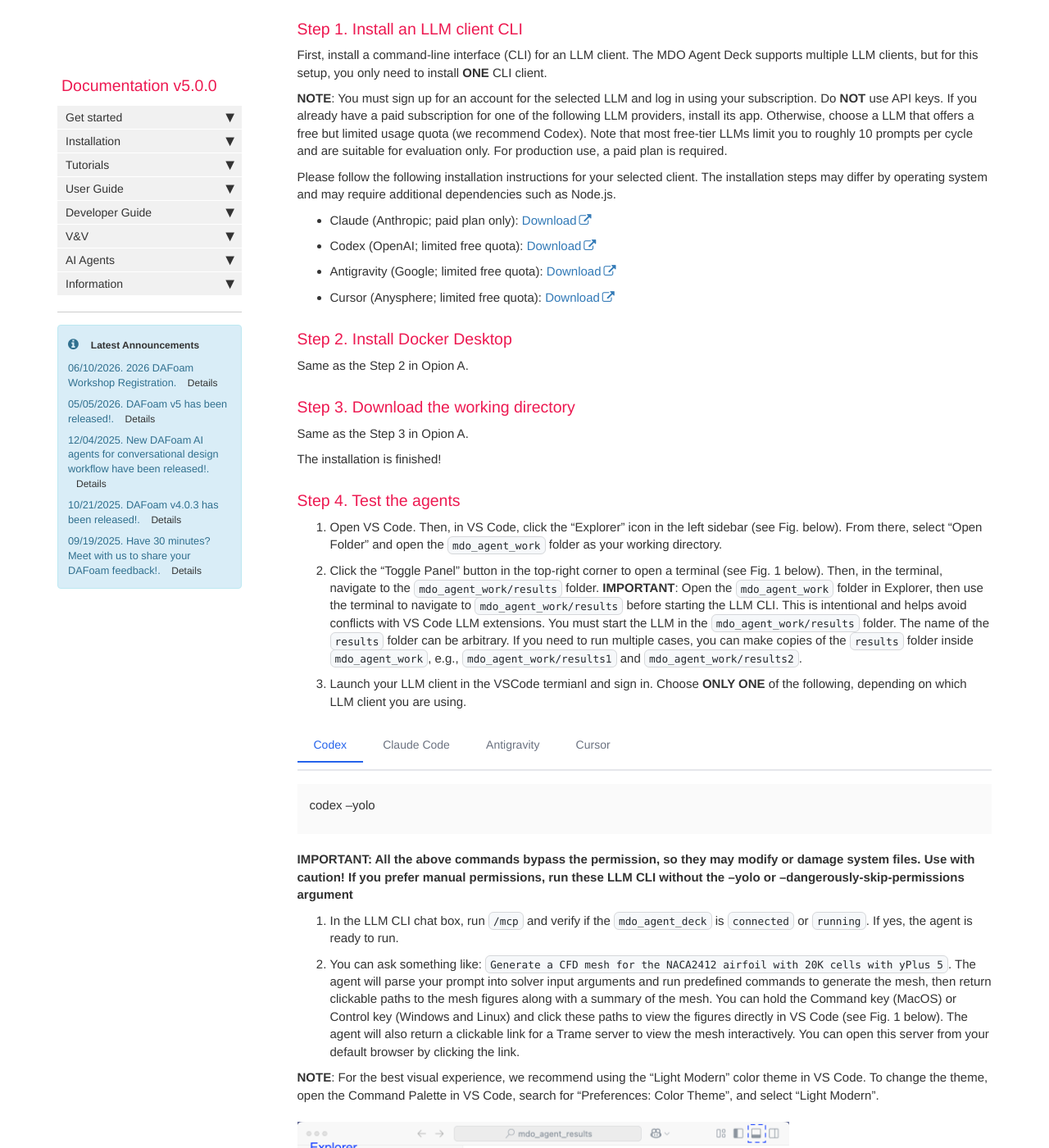
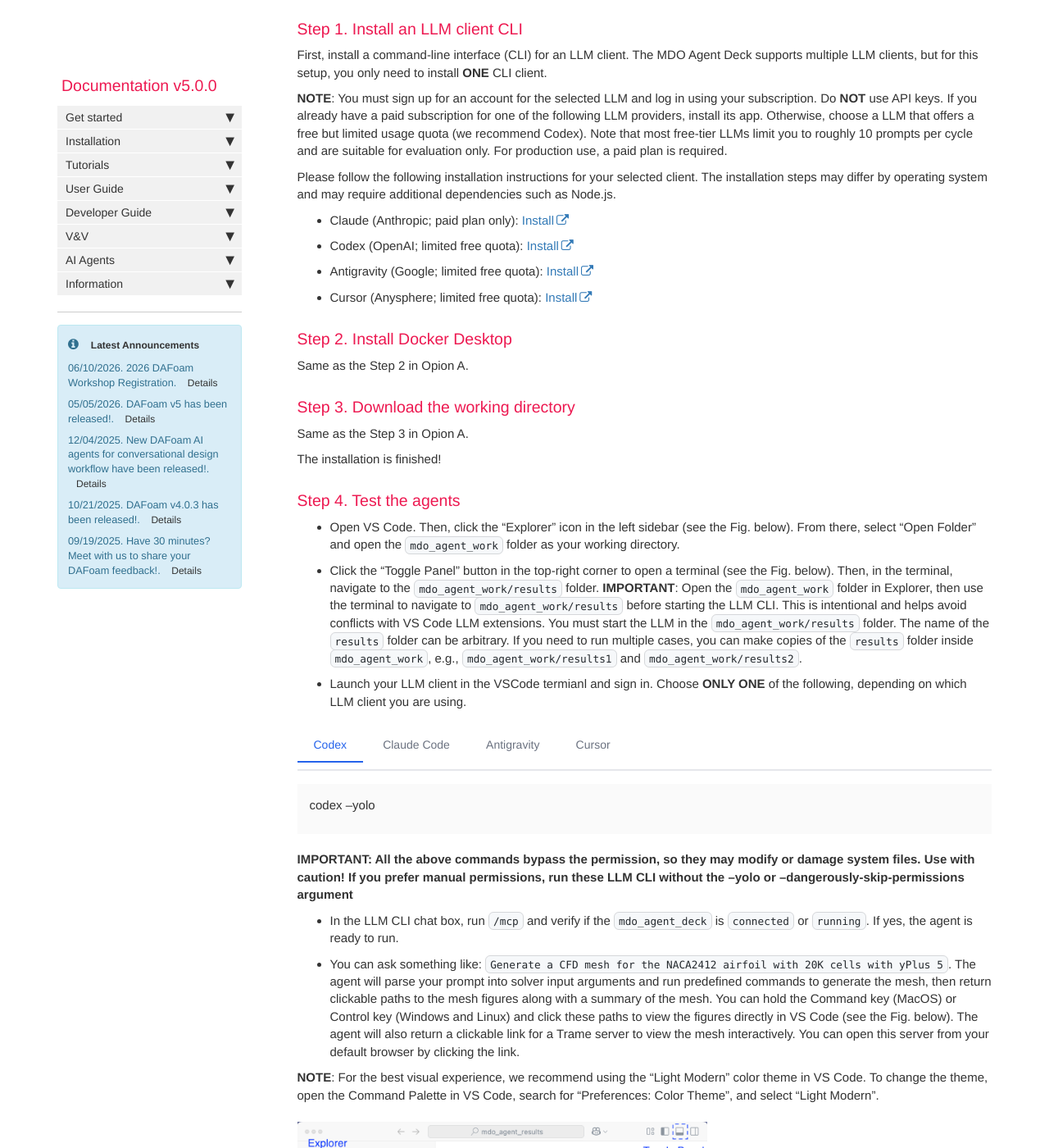
Before and after one commit to DAFoam/DAFoam.github.io, a Jekyll site: the page built from pages/mydoc/mydoc_ai_agent_installation_new.md, in a window 1280 px wide and 1400 px high, scrolled down 2998 px. Shown: the whole window at 82% size. Built offline with Jekyll 4.4.1, drawn with Linux system fonts in a browser that asks for light colours; comment, search, counter and statistics services are not loaded.

Commit message:
content update

```diff
--- a/pages/mydoc/mydoc_ai_agent_installation_new.md
+++ b/pages/mydoc/mydoc_ai_agent_installation_new.md
@@ -113,10 +113,10 @@ First, install a command-line interface (CLI) for an LLM client. The MDO Agent D
 
 Please follow the following installation instructions for your selected client. The installation steps may differ by operating system and may require additional dependencies such as Node.js.
 
-- Claude (Anthropic; paid plan only): [Download](https://docs.anthropic.com/en/docs/claude-code/getting-started)
-- Codex (OpenAI; limited free quota): [Download](https://help.openai.com/en/articles/11096431)
-- Antigravity (Google; limited free quota): [Download](https://antigravity.google/download#antigravity-cli)
-- Cursor (Anysphere; limited free quota): [Download](https://cursor.com/cli)
+- Claude (Anthropic; paid plan only): [Install](https://docs.anthropic.com/en/docs/claude-code/getting-started)
+- Codex (OpenAI; limited free quota): [Install](https://help.openai.com/en/articles/11096431)
+- Antigravity (Google; limited free quota): [Install](https://antigravity.google/download#antigravity-cli)
+- Cursor (Anysphere; limited free quota): [Install](https://cursor.com/cli)
 
 
 ### Step 2. Install Docker Desktop
@@ -131,11 +131,11 @@ The installation is finished!
 
 ### Step 4. Test the agents
 
-1. Open VS Code. Then, in VS Code, click the "Explorer" icon in the left sidebar (see Fig. below). From there, select "Open Folder" and open the `mdo_agent_work` folder as your working directory.
+- Open VS Code. Then, click the "Explorer" icon in the left sidebar (see the Fig. below). From there, select "Open Folder" and open the `mdo_agent_work` folder as your working directory.
 
-2. Click the "Toggle Panel" button in the top-right corner to open a terminal (see Fig. 1 below). Then, in the terminal, navigate to the `mdo_agent_work/results` folder. **IMPORTANT**: Open the `mdo_agent_work` folder in Explorer, then use the terminal to navigate to `mdo_agent_work/results` before starting the LLM CLI. This is intentional and helps avoid conflicts with VS Code LLM extensions. You must start the LLM in the `mdo_agent_work/results` folder. The name of the `results` folder can be arbitrary. If you need to run multiple cases, you can make copies of the `results` folder inside `mdo_agent_work`, e.g., `mdo_agent_work/results1` and `mdo_agent_work/results2`.
+- Click the "Toggle Panel" button in the top-right corner to open a terminal (see the Fig. below). Then, in the terminal, navigate to the `mdo_agent_work/results` folder. **IMPORTANT**: Open the `mdo_agent_work` folder in Explorer, then use the terminal to navigate to `mdo_agent_work/results` before starting the LLM CLI. This is intentional and helps avoid conflicts with VS Code LLM extensions. You must start the LLM in the `mdo_agent_work/results` folder. The name of the `results` folder can be arbitrary. If you need to run multiple cases, you can make copies of the `results` folder inside `mdo_agent_work`, e.g., `mdo_agent_work/results1` and `mdo_agent_work/results2`.
 
-3. Launch your LLM client in the VSCode termianl and sign in. Choose **ONLY ONE** of the following, depending on which LLM client you are using.
+- Launch your LLM client in the VSCode termianl and sign in. Choose **ONLY ONE** of the following, depending on which LLM client you are using.
 
 <div class="tab-container" data-tab-group="platform">
 <div class="tab-buttons">
@@ -160,13 +160,13 @@ agent --yolo
 
 **IMPORTANT: All the above commands bypass the permission, so they may modify or damage system files. Use with caution! If you prefer manual permissions, run these LLM CLI without the --yolo or --dangerously-skip-permissions argument**
 
-5. In the LLM CLI chat box, run `/mcp` and verify if the `mdo_agent_deck` is `connected` or `running`. If yes, the agent is ready to run.
+- In the LLM CLI chat box, run `/mcp` and verify if the `mdo_agent_deck` is `connected` or `running`. If yes, the agent is ready to run.
 
-6. You can ask something like: `Generate a CFD mesh for the NACA2412 airfoil with 20K cells with yPlus 5`. The agent will parse your prompt into solver input arguments and run predefined commands to generate the mesh, then return clickable paths to the mesh figures along with a summary of the mesh. You can hold the Command key (MacOS) or Control key (Windows and Linux) and click these paths to view the figures directly in VS Code (see Fig. 1 below). The agent will also return a clickable link for a Trame server to view the mesh interactively. You can open this server from your default browser by clicking the link.
+- You can ask something like: `Generate a CFD mesh for the NACA2412 airfoil with 20K cells with yPlus 5`. The agent will parse your prompt into solver input arguments and run predefined commands to generate the mesh, then return clickable paths to the mesh figures along with a summary of the mesh. You can hold the Command key (MacOS) or Control key (Windows and Linux) and click these paths to view the figures directly in VS Code (see the Fig. below). The agent will also return a clickable link for a Trame server to view the mesh interactively. You can open this server from your default browser by clicking the link.
 
 **NOTE**: For the best visual experience, we recommend using the "Light Modern" color theme in VS Code. To change the theme, open the Command Palette in VS Code, search for "Preferences: Color Theme", and select "Light Modern".
 
-<img src="{{ site.url }}{{ site.baseurl }}/images/tutorials/AI-local-vscode.png" style="width:600px !important;" />
+<img src="{{ site.url }}{{ site.baseurl }}/images/tutorials/AI-local-vscode.png" style="width:500px !important;" />
 
 Fig. An example of the VS Code interface for Codex. Other LLMs have similer interfaces
 
```
